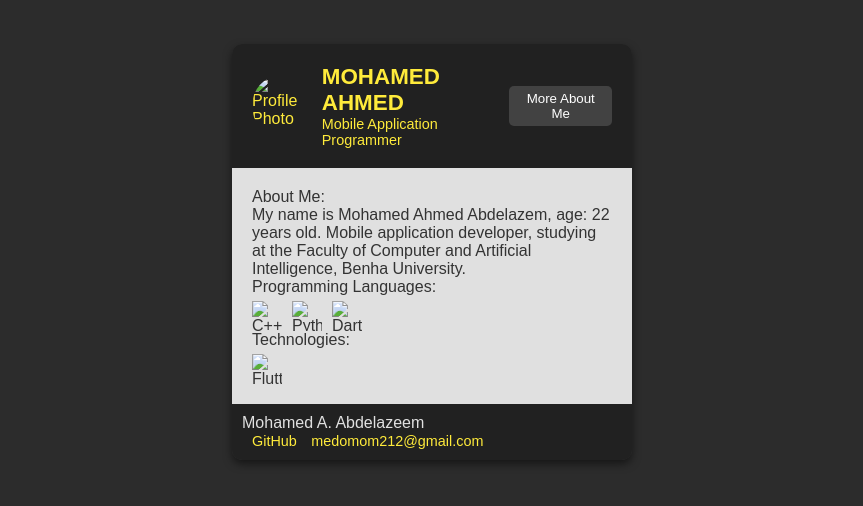
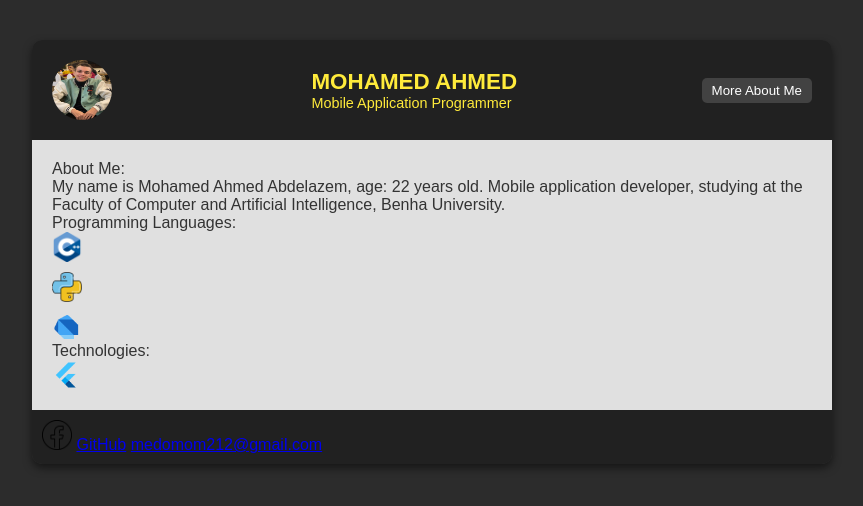
Before and after one commit to MuhamedAbd/Task2, a plain HTML site: page index.html in a window 1280 px wide. Shown: the part 148-654 px from the top of the page, without its empty margins (208-1071 px from the left). Drawn offline with Linux system fonts and the light colour scheme; files whose address does not match are found by name.

Commit message:
final touch

```diff
--- a/index.html
+++ b/index.html
@@ -10,7 +10,7 @@
 <body>
     <div class="profile-card">
         <header class="header">
-            <img src="profile.jpg" alt="Profile Photo" class="profile-photo">
+            <img src="D:\itifend\Task2\photos\WhatsApp Image 2023-11-24 at 01.41.38_1d1a1ca0.jpg" alt="Profile Photo" class="profile-photo">
             <div class="header-content">
                 <h1>MOHAMED AHMED</h1>
                 <p>Mobile Application Programmer</p>
@@ -23,19 +23,19 @@
                 <p>My name is Mohamed Ahmed Abdelazem, age: 22 years old. Mobile application developer, studying at the Faculty of Computer and Artificial Intelligence, Benha University.</p>
                 <p>Programming Languages:</p>
                 <div class="languages">
-                    <img src="path_to_c++_icon.png" alt="C++" class="icon">
-                    <img src="path_to_python_icon.png" alt="Python" class="icon">
-                    <img src="path_to_dart_icon.png" alt="Dart" class="icon">
+                    <img src="D:\itifend\Task2\photos\c-.png" alt="C++" class="icon">
+                    <img src="D:\itifend\Task2\photos\python.png" alt="Python" class="icon">
+                    <img src="D:\itifend\Task2\photos\icons8-dart-48.png" alt="Dart" class="icon">
                 </div>
                 <p>Technologies:</p>
                 <div class="technologies">
-                    <img src="path_to_flutter_icon.png" alt="Flutter" class="icon">
+                    <img src="D:\itifend\Task2\photos\icons8-flutter-48.png" alt="Flutter" class="icon">
                 </div>
             </section>
         </main>
         <footer class="footer">
-            <div class="footer-content">
-                <p>Mohamed A. Abdelazeem</p>
+            <div class="Contact me">
+                <img src="D:\itifend\Task2\photos\facebook-logo.png" alt="Mohamed A. Abdelazeem" class="icon">
                 <a href="https://github.com/MuhamedAbd" target="_blank">GitHub</a>
                 <a href="mailto:medomom212@gmail.com">medomom212@gmail.com</a>
             </div>
--- a/styles.css
+++ b/styles.css
@@ -10,15 +10,17 @@ body {
     justify-content: center;
     align-items: center;
     height: 100vh;
-    background-color: #2c2c2c; /* Dark background similar to your image */
+    background-color: #2c2c2c; /* Dark background */
+    margin: 0;
 }
 
 .profile-card {
     display: flex;
     flex-direction: column;
-    width: 400px;
-    background-color: #333; /* Dark gray for card background */
-    color: #e0e0e0; /* Light gray text color */
+    width: 100%;
+    max-width: 800px;
+    background-color: #333;
+    color: #e0e0e0;
     border-radius: 10px;
     overflow: hidden;
     box-shadow: 0 4px 8px rgba(0, 0, 0, 0.5);
@@ -29,8 +31,8 @@ body {
     justify-content: space-between;
     align-items: center;
     padding: 20px;
-    background-color: #212121; /* Dark header */
-    color: #ffeb3b; /* Yellow text */
+    background-color: #212121;
+    color: #ffeb3b;
 }
 
 .profile-photo {
@@ -54,7 +56,7 @@ body {
 }
 
 .more-about-btn {
-    background-color: #424242; /* Darker gray button */
+    background-color: #424242;
     border: none;
     padding: 5px 10px;
     color: #fff;
@@ -64,17 +66,24 @@ body {
 
 .main-content {
     padding: 20px;
-    background-color: #e0e0e0; /* Light gray for the main content */
+    background-color: #e0e0e0;
     color: #333;
     display: flex;
     flex-direction: column;
     gap: 10px;
+    flex-grow: 1;
 }
 
 .languages, .technologies {
     display: flex;
+    flex-direction: column; /* Stack each item vertically */
     gap: 10px;
-    margin-top: 5px;
+}
+
+.language-item, .technology-item {
+    display: flex;
+    align-items: center;
+    gap: 10px; /* Space between icon and text */
 }
 
 .icon {
@@ -83,7 +92,7 @@ body {
 }
 
 .footer {
-    background-color: #212121; /* Dark footer to match the header */
+    background-color: #212121;
     padding: 10px;
     color: #e0e0e0;
     display: flex;
@@ -93,7 +102,7 @@ body {
 
 .footer-content a {
     text-decoration: none;
-    color: #ffeb3b; /* Yellow text for links */
+    color: #ffeb3b;
     margin-left: 10px;
     font-size: 0.9rem;
 }
```
Also changed, not shown: photos/WhatsApp Image 2023-11-24 at 01.41.38_1d1a1ca0.jpg (added), photos/c-.png (added), photos/facebook-logo.png (added), photos/icons8-dart-48.png (added), photos/icons8-flutter-48.png (added), photos/python.png (added).
